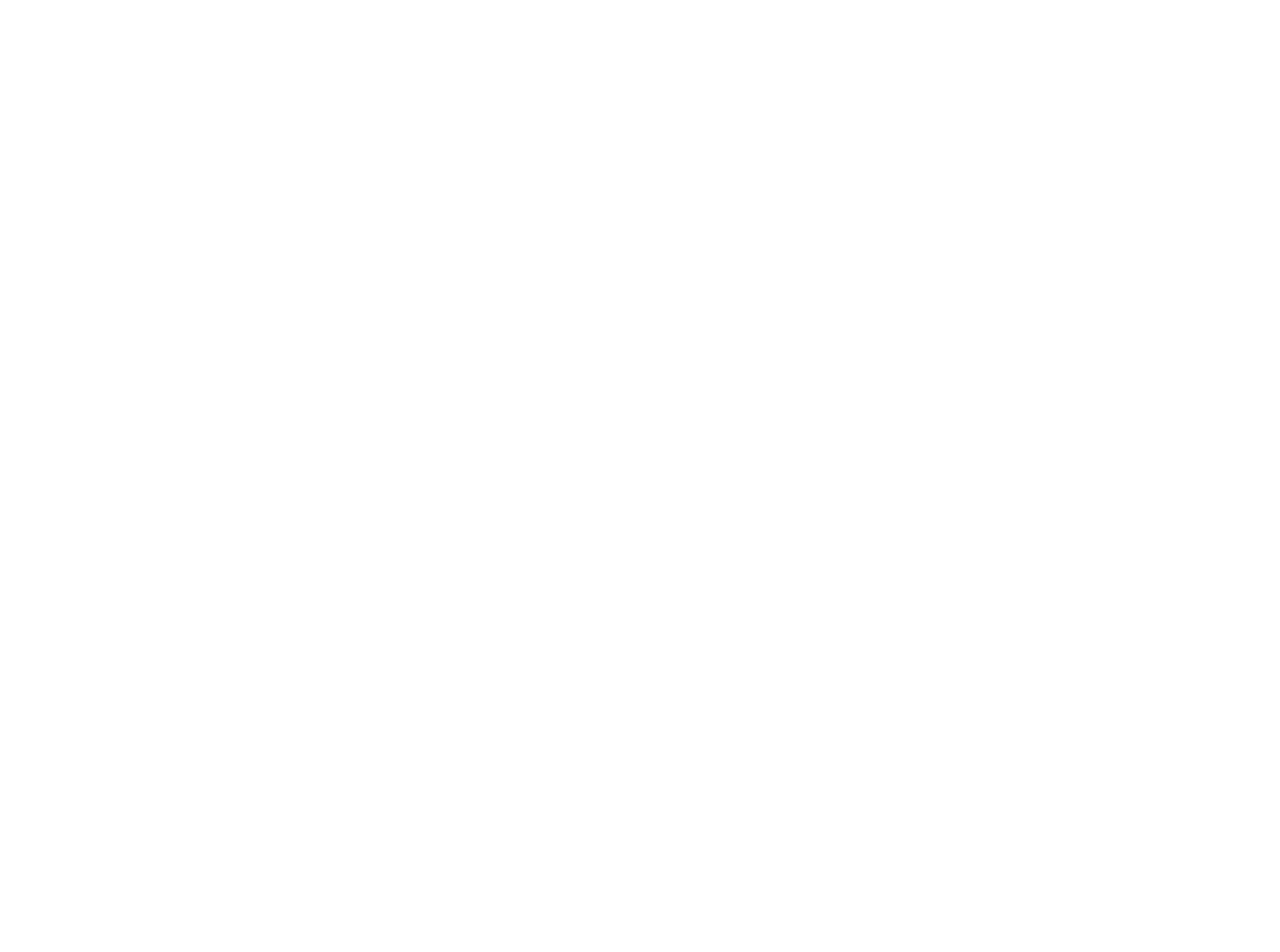
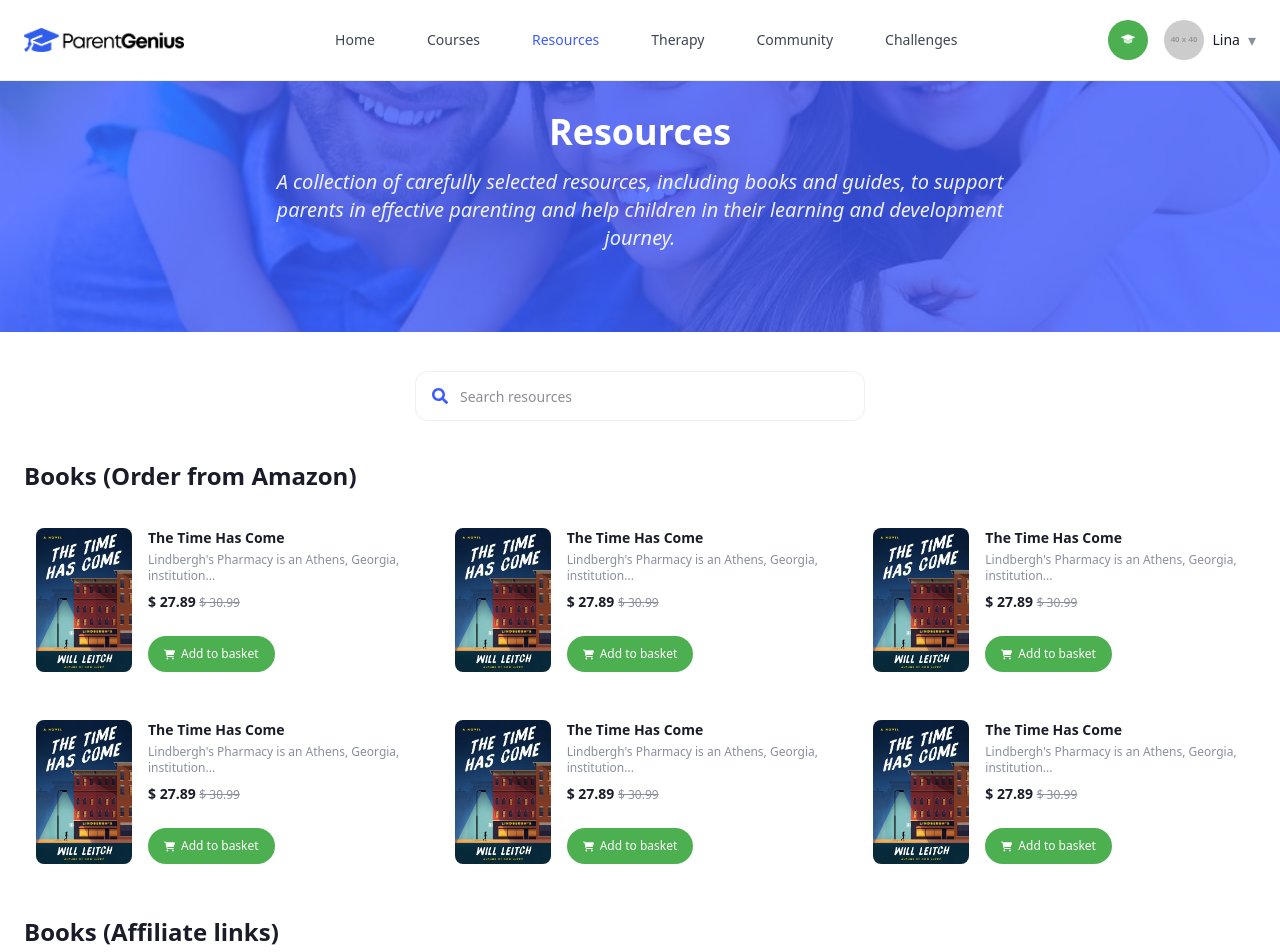
Before and after one commit to dw-dash-codes/parentGenius, a React (Vite) app: page /resources in a window 1280 px wide. Before the commit this address had no page. Shown: the top 952 px of the page. Before the commit the page ends 800 px from the top, so only its background shows below. Built offline with nearby package versions, Linux system fonts and the light colour scheme.

Commit message:
Added resources pages

```diff
--- a/src/App.jsx
+++ b/src/App.jsx
@@ -19,6 +19,8 @@ import Courses from "./pages/Courses";
 import CourseDetail from "./pages/CourseDetail";
 import CourseTopic from "./pages/CourseTopic";
 import CourseSolutions from "./pages/CourseSolutions";
+import Resources from "./pages/Resources";
+import ResourceDetail from "./pages/ResourceDetail";
 
 export default function App() {
   return (
@@ -48,6 +50,8 @@ export default function App() {
         <Route path="/courses/:id" element={<CourseDetail />} />
         <Route path="/courses/topic/:topic" element={<CourseTopic />} />
         <Route path="/courses/solutions/:topic" element={<CourseSolutions />} />
+        <Route path="/resources" element={<Resources />} />
+        <Route path="/resources/:id" element={<ResourceDetail />} />
       </Route>
     </Routes>
   );
--- /dev/null
+++ b/src/pages/ResourceDetail.jsx
@@ -0,0 +1,77 @@
+import { useParams } from "react-router-dom";
+import { FaStar, FaCartShopping } from "react-icons/fa6";
+import bookImg from "../assets/book_img.png";
+
+const PARAGRAPHS = [
+  `He searches out eight leading climate thinkers from collapse-psychologist Jamey Hecht to grassroots strategist adrienne maree brown, eco-philosopher Joanna Macy, and Indigenous botanist Robin Wall Kimmerer — asking them: "Is it really the end of the world? and if so, now what?"`,
+  `With gallows humor and a broken heart, Boyd steers readers through their climate angst as he walks his own. From storm-battered coastlines to pipeline blockades and "hopelessness workshops," he maps out our existential options, and tackles some familiar dilemmas:`,
+];
+
+export default function ResourceDetail() {
+  const { id } = useParams();
+
+  return (
+    <div className="max-w-7xl mx-auto px-6 py-10">
+
+      <div className="grid lg:grid-cols-[1fr_420px] gap-10 mb-12">
+
+        <div>
+          <h1 className="text-3xl sm:text-4xl font-bold mb-4">
+            I want to become a Better Parent
+          </h1>
+
+          <div className="flex flex-wrap items-center gap-3 mb-2">
+            <span className="font-semibold text-lg">Andrew Boyd</span>
+            <span className="inline-flex items-center gap-1.5 bg-ink-900 text-white text-sm px-3 py-1 rounded-full">
+              <FaStar className="text-yellow-400" size={13} /> 4.8 (1k+ Review)
+            </span>
+          </div>
+
+          <p className="text-ink-500 mb-8">The story follows a woman named Nora Seed</p>
+
+          <h2 className="text-2xl font-bold mb-4">Overview</h2>
+          <div className="space-y-4">
+            {PARAGRAPHS.map((p, i) => (
+              <p key={i} className="text-ink-500 leading-relaxed">{p}</p>
+            ))}
+          </div>
+        </div>
+
+        <div>
+          <img
+            src={bookImg}
+            alt="Book cover"
+            className="w-full  object-cover mb-5 mt-10"
+          />
+          <div className="grid grid-cols-2 gap-4">
+            <button
+              onClick={() => alert("Order placed!")}
+              className="h-14 rounded-full bg-accent-500 text-white font-medium inline-flex items-center justify-center gap-2 transition-colors hover:bg-accent-600"
+            >
+              <FaCartShopping size={16} /> Order Now
+            </button>
+            <button
+              onClick={() => alert("Free trial started!")}
+              className="h-14 rounded-full bg-accent-500 text-white font-medium inline-flex items-center justify-center gap-2 transition-colors hover:bg-accent-600"
+            >
+              <FaCartShopping size={16} /> Free Trial
+            </button>
+          </div>
+        </div>
+      </div>
+
+      <section className="pb-10">
+        <h2 className="text-2xl font-bold mb-4">Section 1</h2>
+        <div className="space-y-6">
+          {[1, 2, 3].map((block) => (
+            <div key={block} className="space-y-4">
+              {PARAGRAPHS.map((p, i) => (
+                <p key={i} className="text-ink-500 leading-relaxed">{p}</p>
+              ))}
+            </div>
+          ))}
+        </div>
+      </section>
+    </div>
+  );
+}
--- /dev/null
+++ b/src/pages/Resources.jsx
@@ -0,0 +1,112 @@
+import { useState } from "react";
+import { useNavigate } from "react-router-dom";
+import { FaSearch } from "react-icons/fa";
+import { FaCartShopping } from "react-icons/fa6";
+import homeBanner from "../assets/home_banner.jpg";
+import bookImg from "../assets/book_img.png";
+
+const AMAZON_BOOKS = Array.from({ length: 6 }, (_, i) => ({
+  id: i + 1,
+  title: "The Time Has Come",
+  desc: "Lindbergh's Pharmacy is an Athens, Georgia, institution...",
+  price: "$ 27.89",
+  oldPrice: "$ 30.99",
+}));
+
+const AFFILIATE_BOOKS = Array.from({ length: 6 }, (_, i) => ({
+  id: i + 7,
+  title: "The Time Has Come",
+  desc: "Lindbergh's Pharmacy is an Athens, Georgia, institution...",
+  price: "$ 27.89",
+  oldPrice: "$ 30.99",
+}));
+
+export default function Resources() {
+  const navigate = useNavigate();
+  const [search, setSearch] = useState("");
+
+  const filterBooks = (books) =>
+    books.filter((b) => b.title.toLowerCase().includes(search.toLowerCase()));
+
+  const BookCard = ({ book }) => (
+    <div
+      onClick={() => navigate(`/resources/${book.id}`)}
+      className="flex gap-4 p-3 rounded-xl cursor-pointer ring-1 ring-transparent transition-all duration-200 hover:-translate-y-1 hover:shadow-lg hover:ring-accent-400 hover:bg-brand-50"
+    >
+      <img src={bookImg} alt={book.title} className="w-24 h-36 rounded-lg object-cover shrink-0" />
+      <div className="flex flex-col">
+        <h4 className="font-semibold text-sm mb-1">{book.title}</h4>
+        <p className="text-xs text-ink-500 mb-2">{book.desc}</p>
+        <p className="text-sm mb-3">
+          <span className="font-bold">{book.price}</span>{" "}
+          <span className="text-ink-500 line-through text-xs">{book.oldPrice}</span>
+        </p>
+        <button
+          onClick={(e) => {
+            e.stopPropagation();
+            alert("Added to basket!");
+          }}
+          className="mt-auto h-9 px-4 rounded-full bg-accent-500 text-white text-xs font-medium inline-flex items-center gap-1.5 self-start transition-colors hover:bg-accent-600"
+        >
+          <FaCartShopping size={11} /> Add to basket
+        </button>
+      </div>
+    </div>
+  );
+
+  const amazonResults = filterBooks(AMAZON_BOOKS);
+  const affiliateResults = filterBooks(AFFILIATE_BOOKS);
+
+  return (
+    <div>
+      <section className="relative overflow-hidden bg-brand-500 text-white text-center px-6 py-16 sm:py-20">
+        <img src={homeBanner} alt="" className="absolute inset-0 w-full h-full object-cover opacity-20" />
+        <div className="relative max-w-3xl mx-auto">
+          <h1 className="text-3xl sm:text-4xl font-bold mb-4 mt-8">Resources</h1>
+          <p className="italic text-lg sm:text-xl text-white/90">
+            A collection of carefully selected resources, including books and guides, to support parents in effective parenting and help children in their learning and development journey.
+          </p>
+        </div>
+      </section>
+
+      <div className="max-w-7xl mx-auto px-6 pt-10">
+        <div className="relative max-w-md mx-auto">
+          <FaSearch className="absolute left-4 top-1/2 -translate-y-1/2 text-brand-500" size={16} />
+          <input
+            type="text"
+            value={search}
+            onChange={(e) => setSearch(e.target.value)}
+            placeholder="Search resources"
+            className="w-full h-12 rounded-xl bg-ink-50 pl-11 pr-4 text-sm outline-none ring-1 ring-ink-100 focus:ring-brand-500"
+          />
+        </div>
+      </div>
+
+      <section className="max-w-7xl mx-auto px-6 py-10">
+        <h2 className="text-xl sm:text-2xl font-bold mb-6">Books (Order from Amazon)</h2>
+        {amazonResults.length > 0 ? (
+          <div className="grid grid-cols-1 md:grid-cols-2 lg:grid-cols-3 gap-6">
+            {amazonResults.map((book) => (
+              <BookCard key={book.id} book={book} />
+            ))}
+          </div>
+        ) : (
+          <p className="text-ink-500">No books match your search.</p>
+        )}
+      </section>
+
+      <section className="max-w-7xl mx-auto px-6 pb-16">
+        <h2 className="text-xl sm:text-2xl font-bold mb-6">Books (Affiliate links)</h2>
+        {affiliateResults.length > 0 ? (
+          <div className="grid grid-cols-1 md:grid-cols-2 lg:grid-cols-3 gap-6">
+            {affiliateResults.map((book) => (
+              <BookCard key={book.id} book={book} />
+            ))}
+          </div>
+        ) : (
+          <p className="text-ink-500">No books match your search.</p>
+        )}
+      </section>
+    </div>
+  );
+}
```
